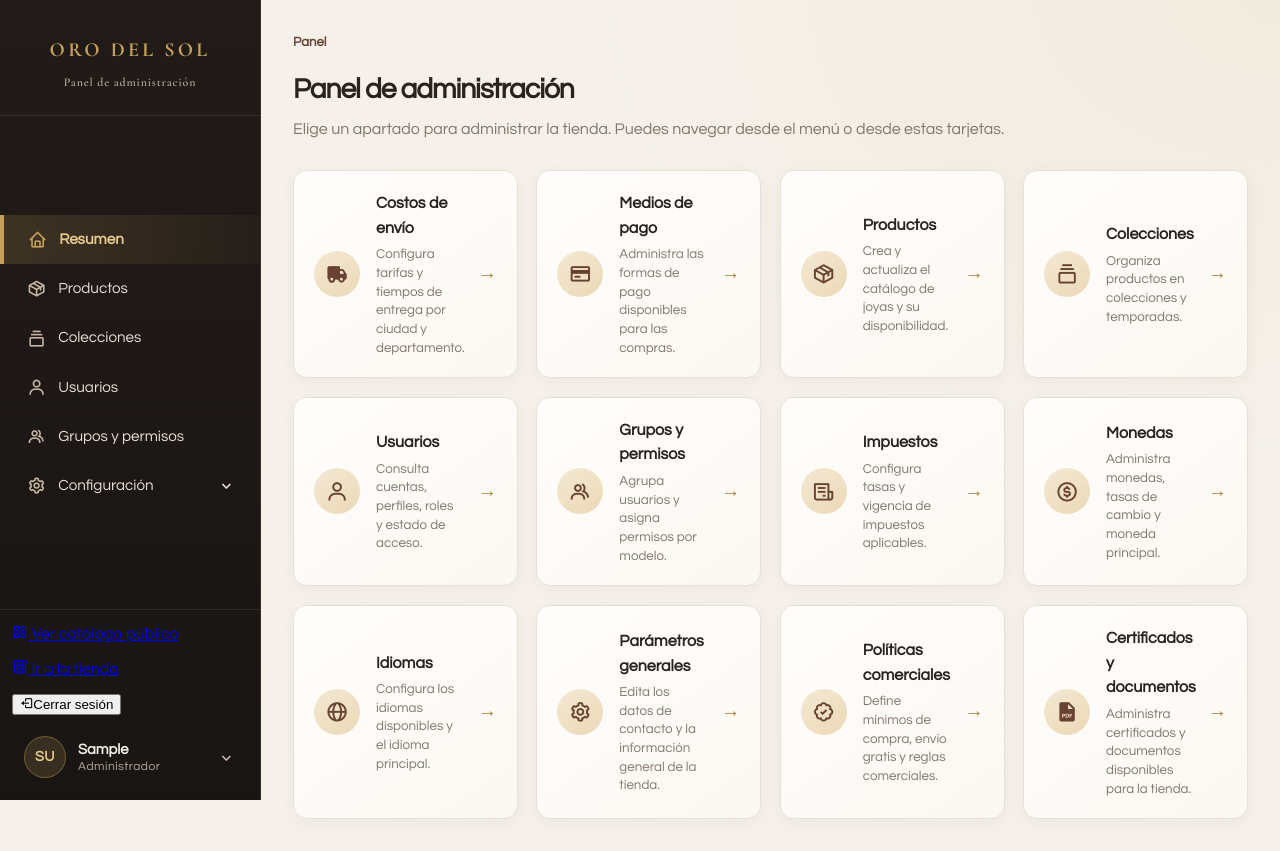
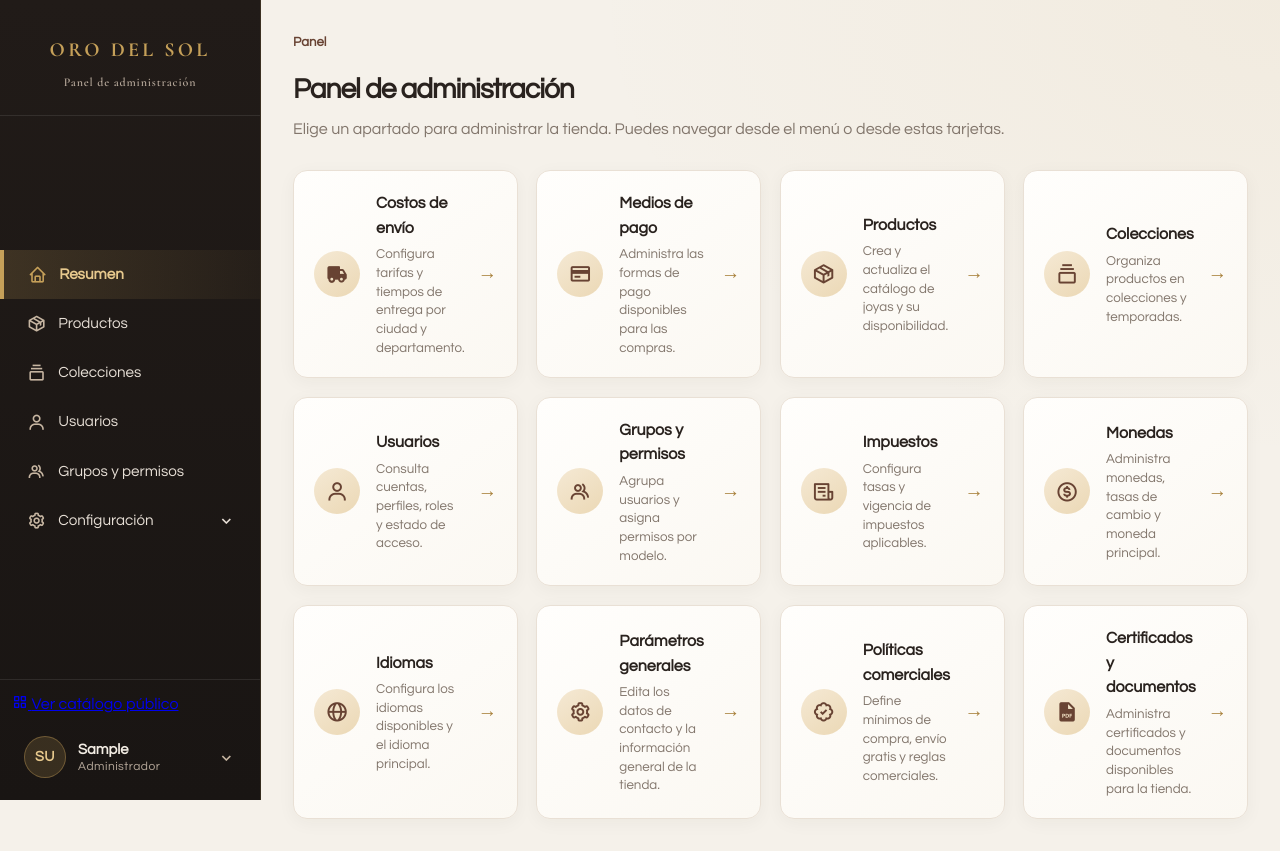
Before and after one commit to mariamcarlier/project-orodelsol, a Django app: page /panel-admin/ in a window 1280 px wide. Run offline with Django 5.2, Linux system fonts and the light colour scheme; the visitor is signed in with stand-in values (Sample User, id 1); parts of the project's set-up code (start-up, migrations or seed data) failed here and were passed over.

Commit message:
fix: dashboard.js duplicado, guarda de piedras publica, logout duplicado y test de Google

```diff
--- a/core/views.py
+++ b/core/views.py
@@ -1,9 +1,6 @@
 from django.contrib import messages
 
-from django.contrib.auth.decorators import login_required
-from django.contrib.auth.mixins import LoginRequiredMixin
 from django.core.paginator import Paginator
-
 from django.contrib.admin.views.decorators import staff_member_required
 from django.contrib.auth.mixins import PermissionRequiredMixin
 from django.core.exceptions import PermissionDenied
@@ -89,8 +86,6 @@ def catalogo(request):
         },
     )
 
-
-@login_required
 
 def producto_piedra_disponible(request, pk, ref):
     """Guarda de servidor: ¿esta piedra puede agregarse al carrito?
--- a/static/js/dashboard.js
+++ b/static/js/dashboard.js
@@ -7,29 +7,6 @@
 'use strict';
 
 (function () {
-
-  const sidebar = document.getElementById('sidebar');
-  const overlay = document.getElementById('dashboardOverlay');
-  const toggle = document.getElementById('menuToggle');
-
-  if (sidebar && overlay && toggle) {
-    const pantallaMovil = window.matchMedia('(max-width: 768px)');
-
-    function setMenu(abierto, devolverFoco) {
-      sidebar.classList.toggle('is-open', abierto);
-      overlay.classList.toggle('is-open', abierto);
-      document.body.classList.toggle('menu-open', abierto);
-      toggle.setAttribute('aria-expanded', String(abierto));
-      toggle.setAttribute('aria-label', abierto ? 'Cerrar menú' : 'Abrir menú');
-
-      if (abierto) {
-        const primero = sidebar.querySelector('a, summary, button');
-        if (primero) primero.focus();
-      } else if (devolverFoco) {
-        toggle.focus();
-      }
-    }
-
     const sidebar = document.getElementById('sidebar');
     const overlay = document.getElementById('dashboardOverlay');
     const toggle = document.getElementById('menuToggle');
@@ -89,7 +66,6 @@
             opener.dataset.dashboardDialogOpen
         );
 
-
         if (dialog && typeof dialog.showModal === 'function') {
             dialog.showModal();
         }
--- a/templates/admin_custom/base_dashboard.html
+++ b/templates/admin_custom/base_dashboard.html
@@ -75,15 +75,6 @@
             <a href="{% url 'core:catalogo' %}" class="btn-site">
                 <i class='bx bx-grid-alt'></i> <span>Ver catálogo público</span>
             </a>
-            <a href="{% url 'core:inicio' %}" class="btn-site">
-                <i class='bx bx-store-alt'></i> <span>Ir a la tienda</span>
-            </a>
-            <form method="post" action="{% url 'admin:logout' %}" class="logout-form">
-                {% csrf_token %}
-                <button type="submit" class="btn-logout">
-                    <i class='bx bx-log-out'></i><span>Cerrar sesión</span>
-                </button>
-            </form>
 
             <details class="sidebar-user">
                 <summary class="sidebar-user__summary">
--- a/usuarios/tests.py
+++ b/usuarios/tests.py
@@ -324,7 +324,7 @@ class ConsultarPerfilTests(TestCase):
         )
         self.assertContains(response, "Continuar con Google")
 
-    @override_settings(GOOGLE_OAUTH_ENABLED=False)
+    @override_settings(GOOGLE_OAUTH_ENABLED=False, SOCIALACCOUNT_PROVIDERS={})
     def test_registro_habilita_google_configurado_en_admin(self):
         site, _ = Site.objects.update_or_create(
             pk=settings.SITE_ID,
```
